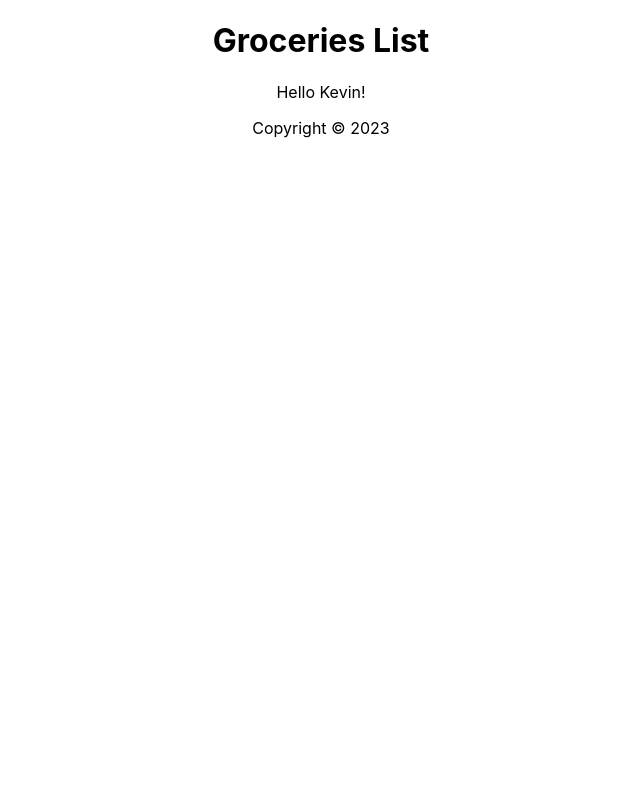
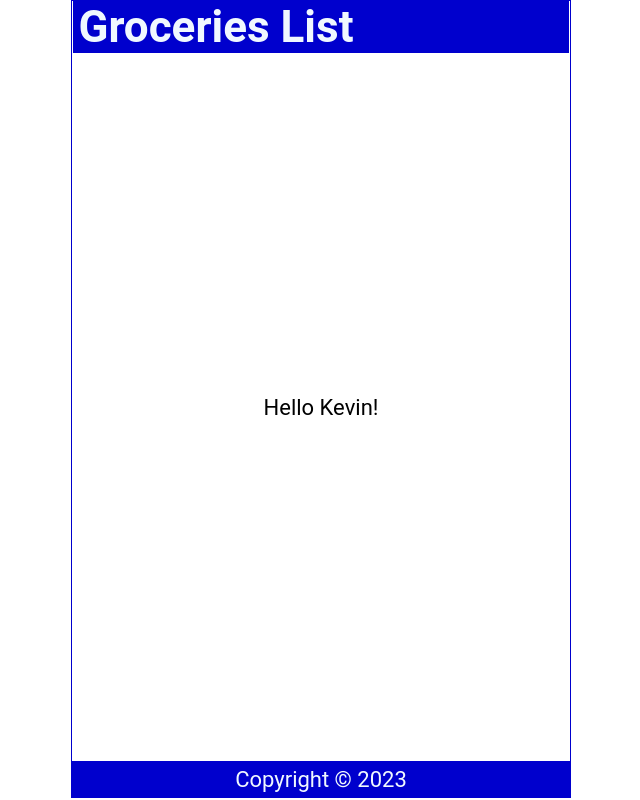
Before and after one commit to karensstephenson/reactdg, a React (Create React App) app: page / in a window 1280 px wide. Shown: the whole page, without its empty margins (319-959 px from the left). Built offline with nearby package versions, Linux system fonts and the light colour scheme.

Commit message:
applying CSS styles

```diff
--- a/src/App.css
+++ /dev/null
@@ -1,38 +0,0 @@
-.App {
-  text-align: center;
-}
-
-.App-logo {
-  height: 40vmin;
-  pointer-events: none;
-}
-
-@media (prefers-reduced-motion: no-preference) {
-  .App-logo {
-    animation: App-logo-spin infinite 20s linear;
-  }
-}
-
-.App-header {
-  background-color: #282c34;
-  min-height: 100vh;
-  display: flex;
-  flex-direction: column;
-  align-items: center;
-  justify-content: center;
-  font-size: calc(10px + 2vmin);
-  color: white;
-}
-
-.App-link {
-  color: #61dafb;
-}
-
-@keyframes App-logo-spin {
-  from {
-    transform: rotate(0deg);
-  }
-  to {
-    transform: rotate(360deg);
-  }
-}
--- a/src/App.js
+++ b/src/App.js
@@ -1,4 +1,3 @@
-import './App.css';
 import Header from "./Header"
 import Content from './Content';
 import Footer from './Footer';
--- a/src/Header.js
+++ b/src/Header.js
@@ -1,6 +1,7 @@
 const Header = () => {
+
   return (
-    <header>
+    <header >
         <h1>Groceries List</h1>
     </header>
   )
--- a/src/index.css
+++ b/src/index.css
@@ -1,13 +1,56 @@
+* {
+  margin: 0;
+  padding: 0;
+  box-sizing: border-box;
+}
+
+html {
+  font-size: 22px;
+}
+
 body {
-  margin: 0;
-  font-family: -apple-system, BlinkMacSystemFont, 'Segoe UI', 'Roboto', 'Oxygen',
-    'Ubuntu', 'Cantarell', 'Fira Sans', 'Droid Sans', 'Helvetica Neue',
-    sans-serif;
+  min-height: 100vh;
+  font-family: 'Roboto', 'Oxygen', 'Ubuntu', 'Cantarell', 'Fira Sans', 'Droid Sans', 'Helvetica', sans-serif;
   -webkit-font-smoothing: antialiased;
   -moz-osx-font-smoothing: grayscale;
 }
 
-code {
-  font-family: source-code-pro, Menlo, Monaco, Consolas, 'Courier New',
-    monospace;
+.App {
+  display: flex;
+  flex-direction: column;
+  justify-content: center;
+  align-items: center;
+  height: calc(100vh - 2px);
+  max-width: 500px;
+  border: 1px solid mediumblue;
+  margin: auto;
 }
+
+header {
+  width: calc(100% - 2px);
+  padding: 0 0.25em;
+  background-color: mediumblue;
+  color: aliceblue;
+  display: flex;
+  justify-content: space-between;
+  align-items: center;
+}
+
+main {
+  width: 100%;
+  display: flex;
+  flex-direction: column;
+  flex-grow: 1;
+  justify-content: center;
+  align-items: center;
+  overflow: auto;
+}
+
+footer {
+  width: 100%;
+  padding: 0.25em;
+  background-color: mediumblue;
+  color: aliceblue;
+  display: grid;
+  place-content: center;
+}
```
Also changed, not shown: src/logo.svg (deleted).
